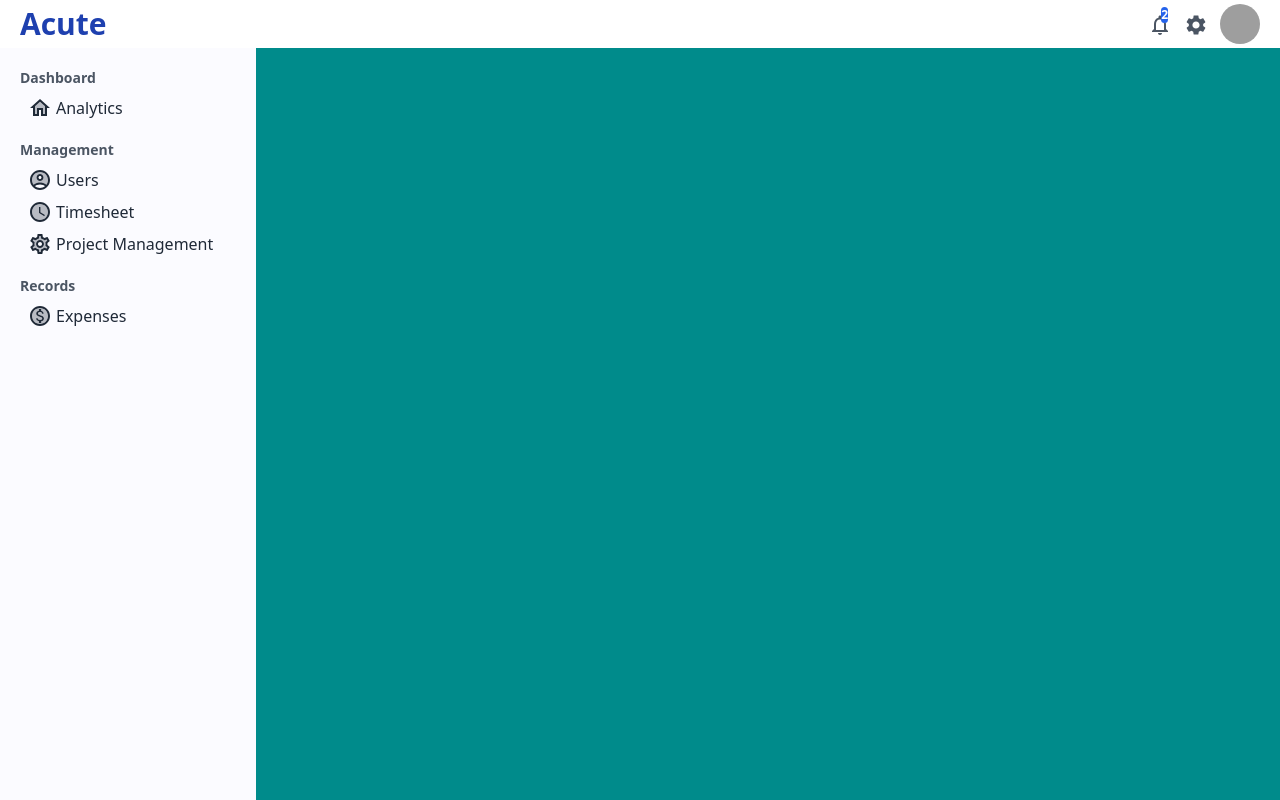
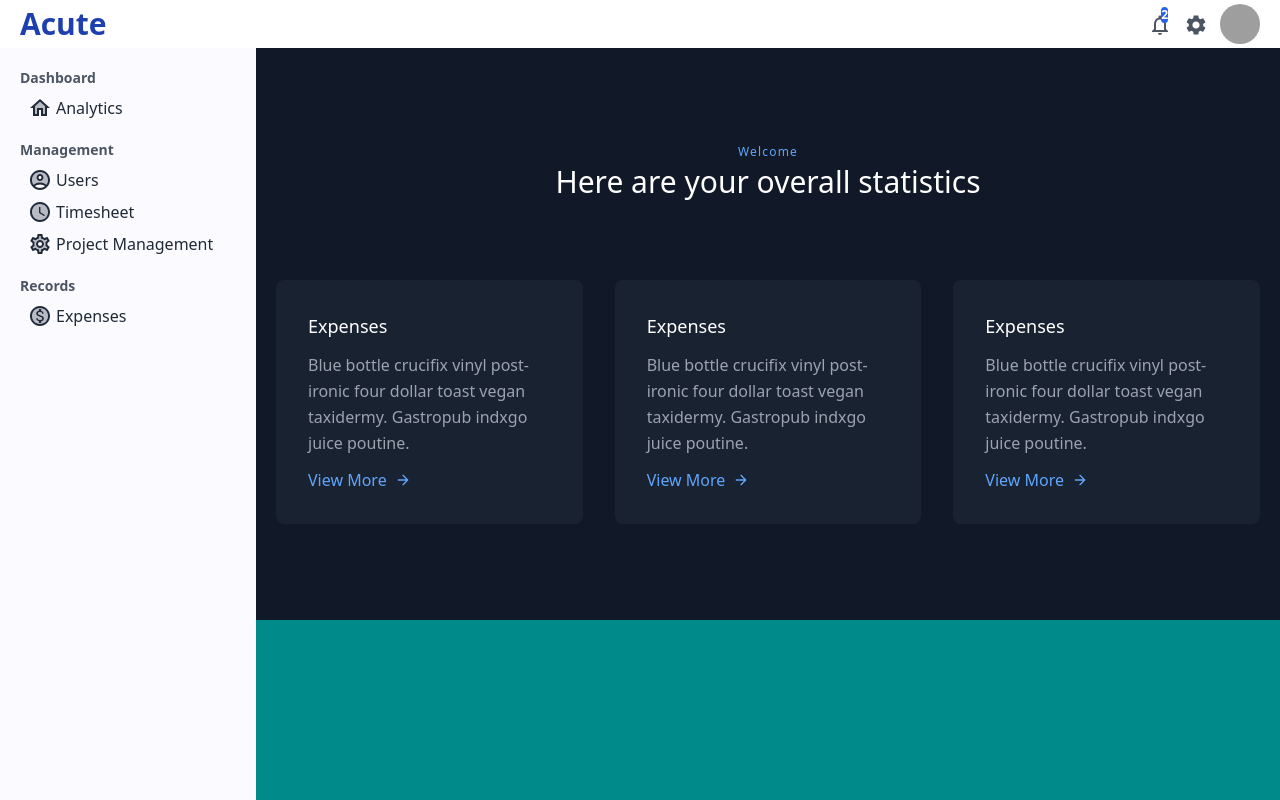
Before and after one commit to jackpeters667/acute, a Next.js app: page /admin/dashboard in a window 1280 px wide. Built offline with nearby package versions, Linux system fonts and the light colour scheme; grey boxes are pictures that could not be loaded; a web font is replaced by a local one.

Commit message:
creates 3 cards on home page

```diff
--- /dev/null
+++ b/components/cards/FeaturedInfo.tsx
@@ -0,0 +1,33 @@
+export default function FeaturedInfo() {
+  return (
+    <div className="p-4 md:w-1/3">
+      <div className="flex rounded-lg h-full bg-gray-800 bg-opacity-60 p-8 flex-col">
+        <div className="flex items-center mb-3">
+          <h2 className="text-white text-lg title-font font-medium">
+            Expenses
+          </h2>
+        </div>
+        <div className="flex-grow">
+          <p className="leading-relaxed text-base">
+            Blue bottle crucifix vinyl post-ironic four dollar toast vegan
+            taxidermy. Gastropub indxgo juice poutine.
+          </p>
+          <a className="mt-3 text-blue-400 inline-flex items-center">
+            View More
+            <svg
+              fill="none"
+              stroke="currentColor"
+              strokeLinecap="round"
+              strokeLinejoin="round"
+              strokeWidth="2"
+              className="w-4 h-4 ml-2"
+              viewBox="0 0 24 24"
+            >
+              <path d="M5 12h14M12 5l7 7-7 7"></path>
+            </svg>
+          </a>
+        </div>
+      </div>
+    </div>
+  );
+}
--- a/pages/admin/dashboard.tsx
+++ b/pages/admin/dashboard.tsx
@@ -1,8 +1,26 @@
 import React from "react";
-import TopBar from "../../components/TopBar";
+import FeaturedInfo from "../../components/cards/FeaturedInfo";
 
 function dashboard() {
-  return <div></div>;
+  return (
+    <section className="text-gray-400 bg-gray-900 body-font">
+      <div className="container px-5 py-24 mx-auto flex flex-wrap">
+        <div className="flex flex-col text-center w-full mb-20">
+          <h2 className="text-xs text-blue-400 tracking-widest font-medium title-font mb-1">
+            Welcome
+          </h2>
+          <h1 className="sm:text-3xl text-2xl font-medium title-font text-white">
+            Here are your overall statistics
+          </h1>
+        </div>
+        <div className="flex flex-wrap -m-4">
+          <FeaturedInfo />
+          <FeaturedInfo />
+          <FeaturedInfo />
+        </div>
+      </div>
+    </section>
+  );
 }
 
 export default dashboard;
```
